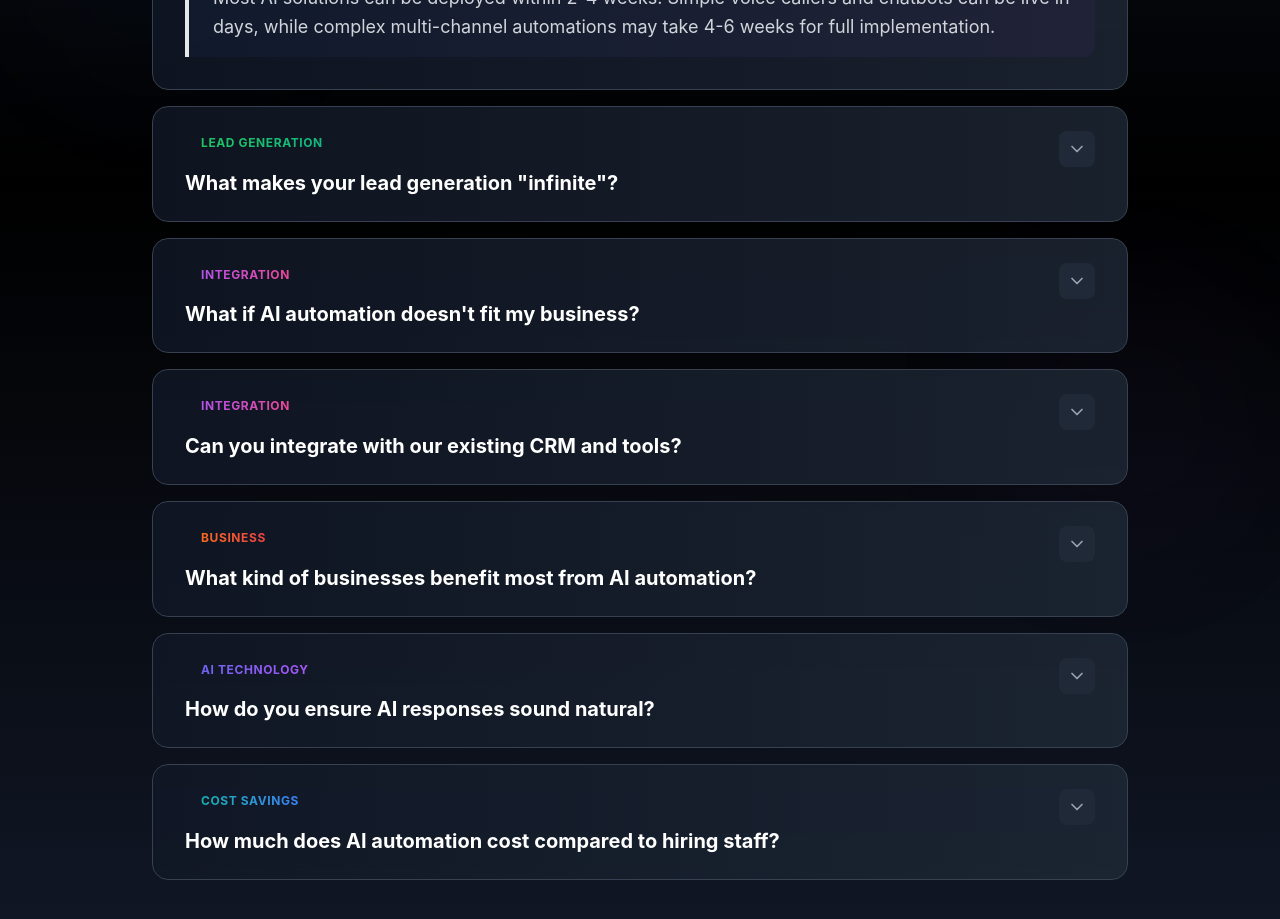
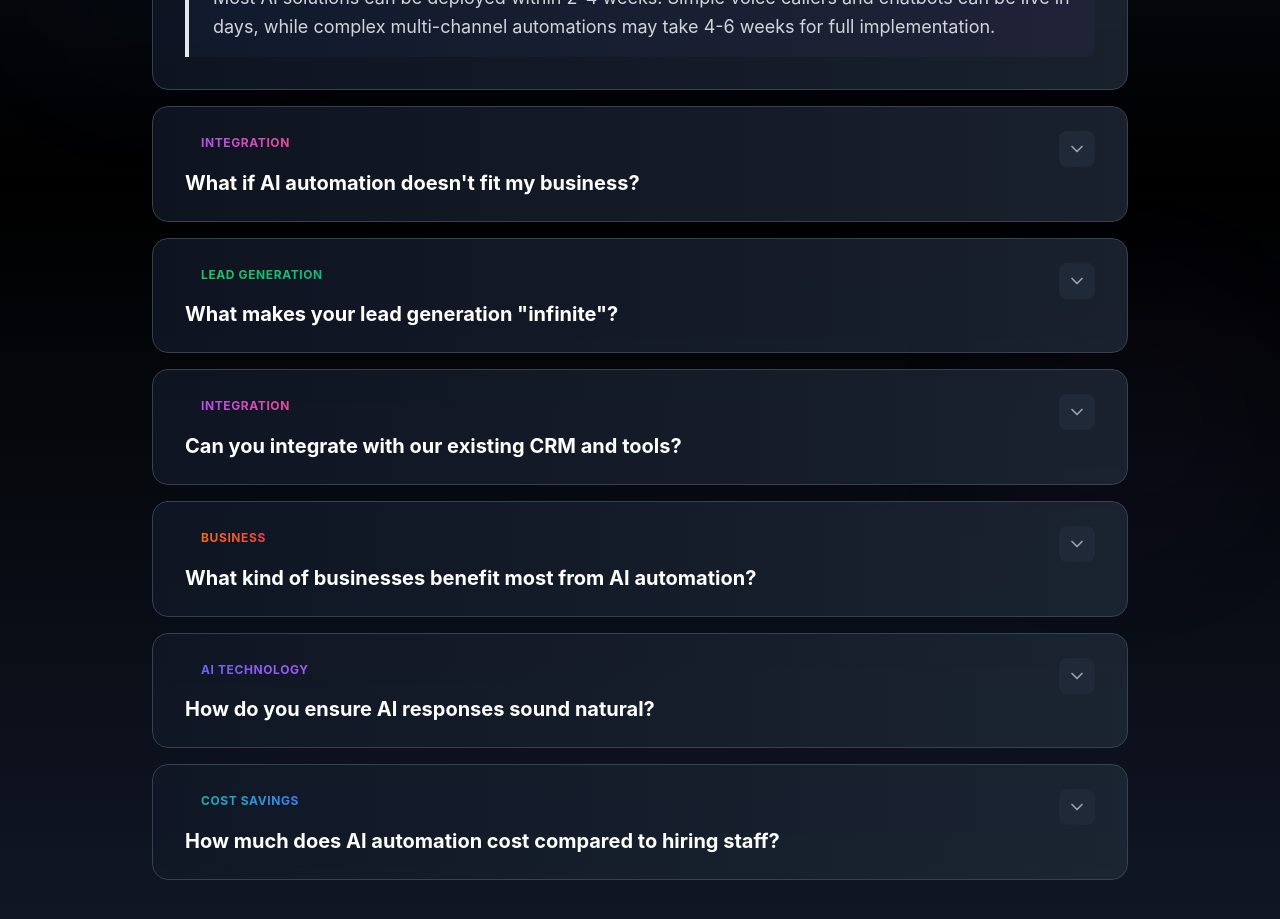
Before and after one commit to armor-mask/grandvector-v4, a React (Vite) app: page / in a window 1280 px wide. Shown: the part 6740-7659 px from the top of the page. Built offline with nearby package versions, Linux system fonts and the light colour scheme.

Commit message:
Move business fit question to second position

```diff
--- a/src/components/FAQ.tsx
+++ b/src/components/FAQ.tsx
@@ -11,14 +11,14 @@ const FAQ = () => {
       category: 'IMPLEMENTATION'
     },
     {
+      question: 'What if AI automation doesn\'t fit my business?',
+      answer: 'We guarantee results or your money back. Before starting, we conduct a free business analysis to ensure AI automation will benefit your specific situation. If automation isn\'t a match for certain processes, we\'ll recommend alternatives or hybrid solutions that deliver measurable improvements.',
+      category: 'INTEGRATION'
+    },
+    {
       question: 'What makes your lead generation "infinite"?',
       answer: 'AI continuously scans, filters, and qualifies new opportunities using real-time data. Unlike manual outreach, AI scales effortlessly — processing thousands of leads, personalizing engagement, and running campaigns around the clock without human limitations.',
       category: 'LEAD GENERATION'
-    },
-    {
-      question: 'What if AI automation doesn\'t fit my business?',
-      answer: 'We guarantee results or your money back. Before starting, we conduct a free business analysis to ensure AI automation will benefit your specific situation. If automation isn\'t a match for certain processes, we\'ll recommend alternatives or hybrid solutions that deliver measurable improvements.',
-      category: 'INTEGRATION'
     },
     {
       question: 'Can you integrate with our existing CRM and tools?',
```
